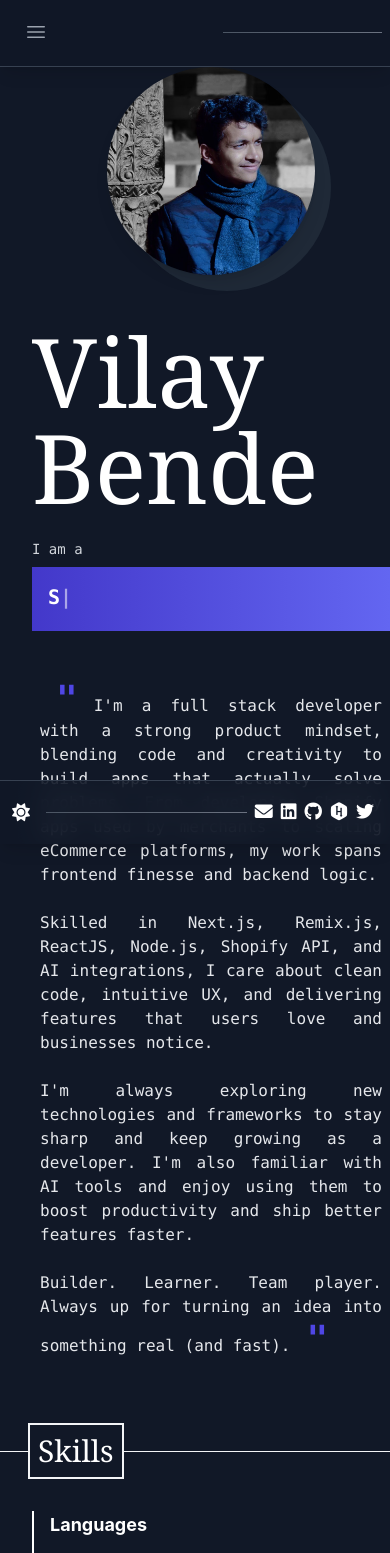
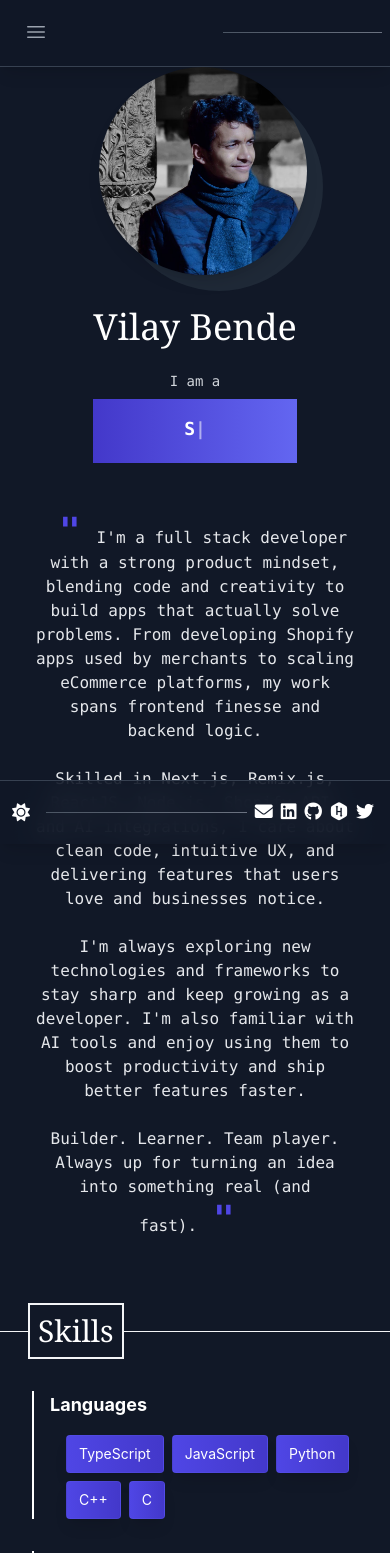
Before and after one commit to vilay1702/portfolio, a React (Create React App) app: page / in a window 390 px wide. Shown: the top 1553 px of the page. Built offline with nearby package versions, Linux system fonts and the light colour scheme.

Commit message:
updated Home page UI: responsive

```diff
--- a/src/components/Home.tsx
+++ b/src/components/Home.tsx
@@ -17,8 +17,8 @@ const Home = () => {
   return (
     <>
       <section id="home" className="font-mono min-h-screen">
-        <section className="mt-4 ml-4">
-          <div className="flex sm:flex-row flex-col items-center">
+        <section className="mt-4 px-4 flex flex-col items-center sm:items-start">
+          <div className="flex sm:flex-row flex-col items-center justify-center sm:justify-start w-full">
             <div
               className="ml-8 aos-init aos-animate"
               data-aos="flip-left"
@@ -48,9 +48,9 @@ const Home = () => {
                 </div>
               )}
             </div>
-            <section className="ml-4 sm:ml-10 mb-12 sm:w-max">
+            <section className="sm:ml-10 mb-12 sm:w-max text-center sm:text-left">
               <h1
-                className={`font-serif text-8xl mt-12 ${
+                className={`font-serif text-4xl sm:text-6xl lg:text-8xl mt-8 sm:mt-12 ${
                   theme === "light" ? "text-gray-900" : "text-white"
                 }`}
               >
@@ -65,11 +65,11 @@ const Home = () => {
               </h3>
               <div className="mt-2 lg:mt-6">
                 <div
-                  className={`h-16 -mb-20 ml-4 -mr-4 hidden lg:block ${
+                  className={`h-16 -mb-20 sm:ml-4 -mr-4 hidden lg:block ${
                     theme === "light" ? "bg-gray-800" : "bg-gray-700"
                   }`}
                 ></div>
-                <h1 className="h-16 lg:mt-0 text-xl sm:text-2xl text-white font-bold bg-gradient-to-r from-indigo-700 to-indigo-500 p-4">
+                <h1 className="h-16 lg:mt-0 text-lg sm:text-xl lg:text-2xl text-white font-bold bg-gradient-to-r from-indigo-700 to-indigo-500 p-4">
                   <span className="transition-all duration-500">
                     <span className="">
                       <TypingEffect
@@ -85,7 +85,7 @@ const Home = () => {
             </section>
           </div>
           <p
-            className={`px-6 sm:ml-4 w-screen sm:w-10/12 text-justify ${
+            className={`px-4 sm:px-6 sm:ml-4 w-full max-w-4xl text-center sm:text-left ${
               theme === "light" ? "text-gray-800" : "text-gray-200"
             }`}
           >
```
